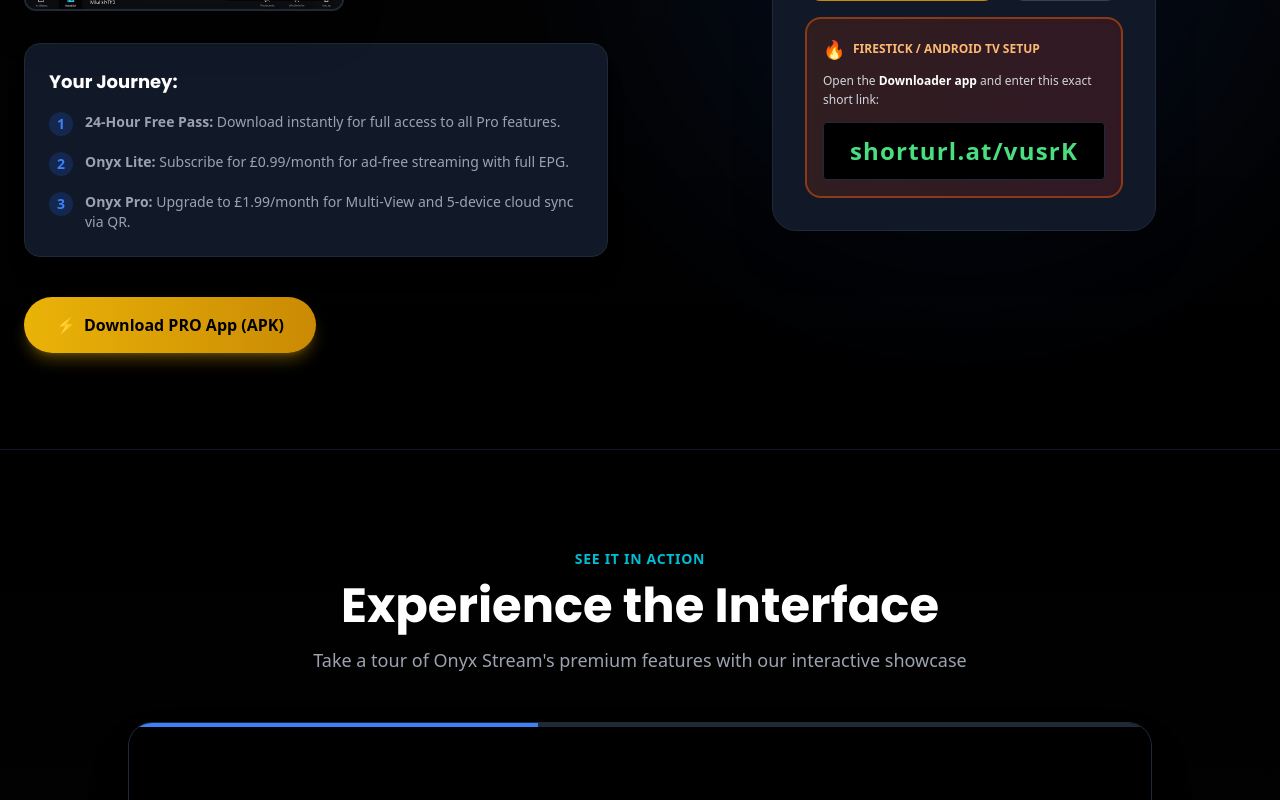
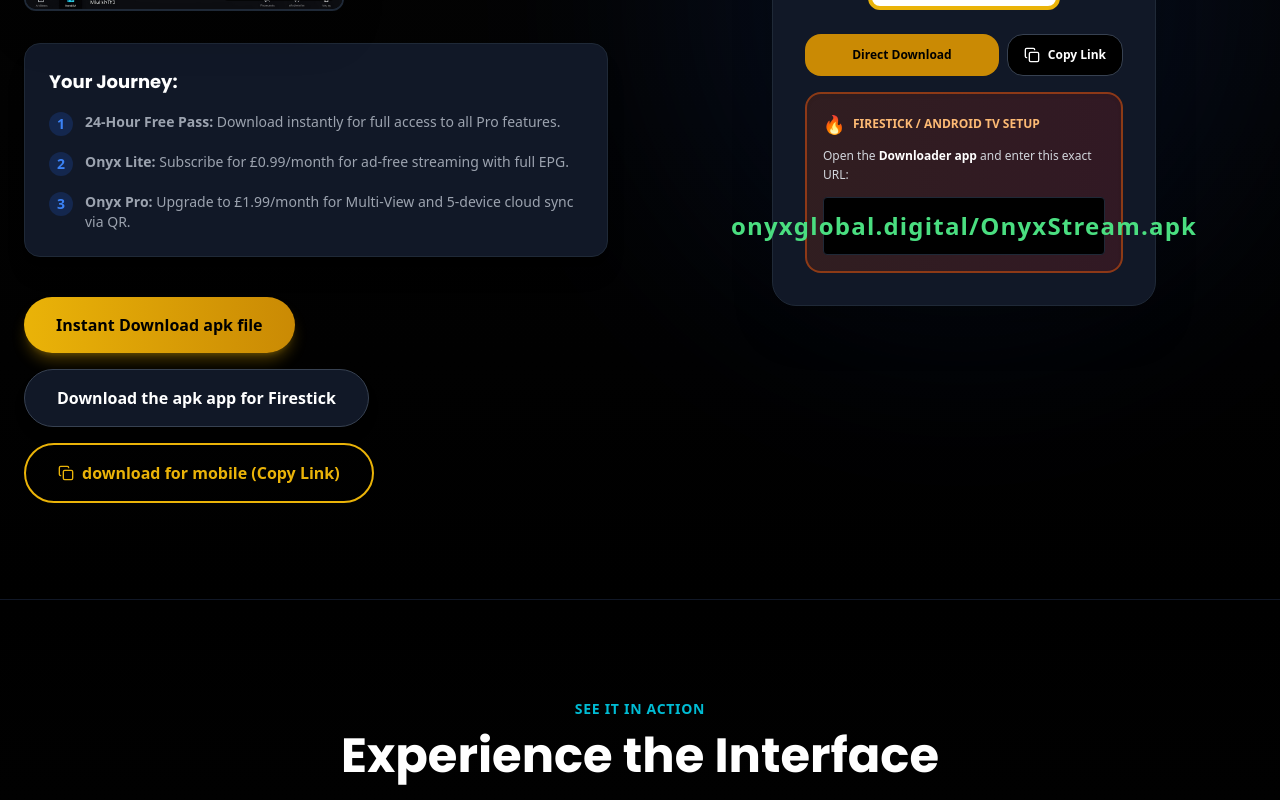
Before and after one commit to rgarrett-eng/Onyx-Stream-Landing-Page-V2, a React (Vite) app: page / in a window 1280 px wide. Shown: the part 1640-2440 px from the top of the page. Built offline with nearby package versions, Linux system fonts and the light colour scheme.

Commit message:
Updated download URL to GoDaddy domain and refined button labels

```diff
--- a/src/components/features/InstallationGuide.tsx
+++ b/src/components/features/InstallationGuide.tsx
@@ -96,11 +96,11 @@ export function InstallationGuide() {
                 <div className="flex-1">
                   <h4 className="text-xl font-bold text-white mb-3">Download Onyx Stream</h4>
                   <p className="text-gray-400 text-sm leading-relaxed mb-4">
-                    Open the Downloader app. Click on the URL search bar in the middle of the screen and type this exact code:
+                    Open the Downloader app. Click on the URL search bar in the middle of the screen and type this exact URL:
                   </p>
                   <div className="bg-black border-2 border-green-600/50 rounded-lg p-6 text-center mb-4">
                     <p className="font-mono text-2xl md:text-3xl font-black text-green-400 tracking-wider select-all">
-                      shorturl.at/vusrK
+                      onyxglobal.digital/OnyxStream.apk
                     </p>
                   </div>
                   <div className="bg-gray-800/50 border border-gray-700 rounded-lg p-4">
@@ -128,7 +128,7 @@ export function InstallationGuide() {
                   <h4 className="text-xl font-bold text-white mb-3">Download the App File</h4>
                   <p className="text-gray-400 text-sm leading-relaxed mb-4">
                     Open <strong className="text-white">Google Chrome</strong> (or your preferred web browser) on your phone or tablet and go to:
-                    <strong className="text-onyx-cyan"> shorturl.at/vusrK</strong>
+                    <strong className="text-onyx-cyan"> onyxglobal.digital/OnyxStream.apk</strong>
                   </p>
                   <div className="bg-blue-900/20 border border-blue-600/30 rounded-lg p-4">
                     <p className="text-xs text-blue-300">
--- a/src/pages/LandingPage.tsx
+++ b/src/pages/LandingPage.tsx
@@ -25,7 +25,7 @@ export function LandingPage() {
 
   // ─── MASTER APK LINK ─────────────────────────────────────────────
   // This single variable controls EVERY download button and the QR code on the page.
-  const APK_DOWNLOAD_URL = 'https://shorturl.at/vusrK';
+  const APK_DOWNLOAD_URL = 'https://onyxglobal.digital/OnyxStream.apk';
   const REFERRAL_MESSAGE = `🎬 I'm using Onyx Stream for live TV & movies - it's incredible! Get your FREE 24-hour pass here: ${APK_DOWNLOAD_URL}`;
 
   const deviceImages = [
@@ -262,8 +262,30 @@ export function LandingPage() {
                 href={APK_DOWNLOAD_URL}
                 className="bg-gradient-to-r from-yellow-500 to-yellow-600 hover:from-yellow-600 hover:to-yellow-700 text-black px-8 py-4 rounded-full font-bold shadow-lg shadow-yellow-500/30 hover:shadow-yellow-500/60 transition-all flex items-center justify-center gap-2 no-underline"
               >
-                <span>⚡</span> Download PRO App (APK)
+                Instant Download apk file
               </a>
+              <a
+                href={APK_DOWNLOAD_URL}
+                className="bg-gray-900 hover:bg-gray-800 border border-gray-700 text-white px-8 py-4 rounded-full font-bold shadow-lg transition-all flex items-center justify-center gap-2 no-underline"
+              >
+                Download the apk app for Firestick
+              </a>
+              <button
+                onClick={handleCopyLink}
+                className="bg-transparent border-2 border-yellow-500 text-yellow-500 hover:bg-yellow-500 hover:text-black px-8 py-4 rounded-full font-bold transition-all flex items-center gap-2"
+              >
+                {copied ? (
+                  <>
+                    <Check className="w-4 h-4" />
+                    <span>Copied to Clipboard!</span>
+                  </>
+                ) : (
+                  <>
+                    <Copy className="w-4 h-4" />
+                    <span>download for mobile (Copy Link)</span>
+                  </>
+                )}
+              </button>
             </div>
           </div>
 
@@ -316,11 +338,11 @@ export function LandingPage() {
                   <span className="text-lg">🔥</span> Firestick / Android TV Setup
                 </p>
                 <p className="text-xs text-gray-300 leading-relaxed mb-3">
-                  Open the <strong className="text-white">Downloader app</strong> and enter this exact short link:
+                  Open the <strong className="text-white">Downloader app</strong> and enter this exact URL:
                 </p>
                 <div className="bg-black p-3 rounded border border-gray-800 text-center flex items-center justify-center">
                   <p className="text-xl md:text-2xl font-black text-green-400 tracking-wider select-all">
-                    shorturl.at/vusrK
+                    onyxglobal.digital/OnyxStream.apk
                   </p>
                 </div>
               </div>
```
